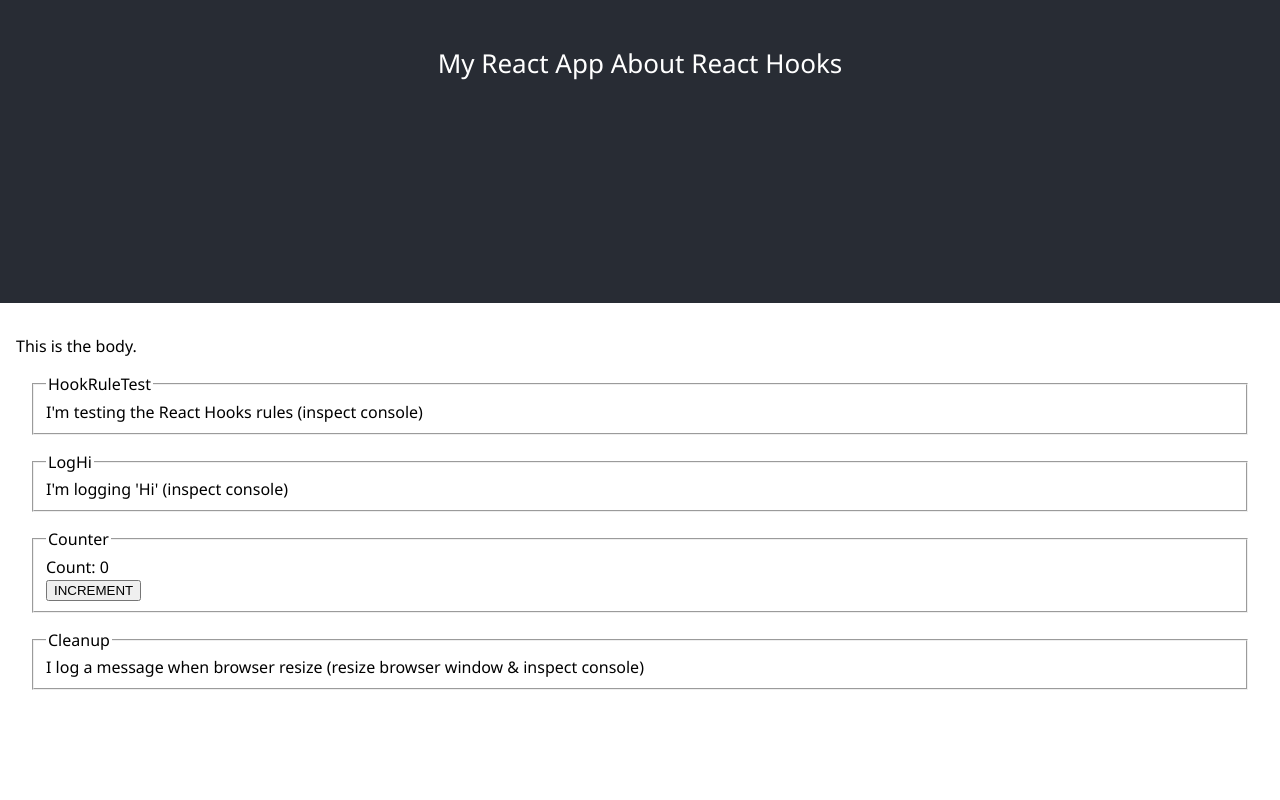
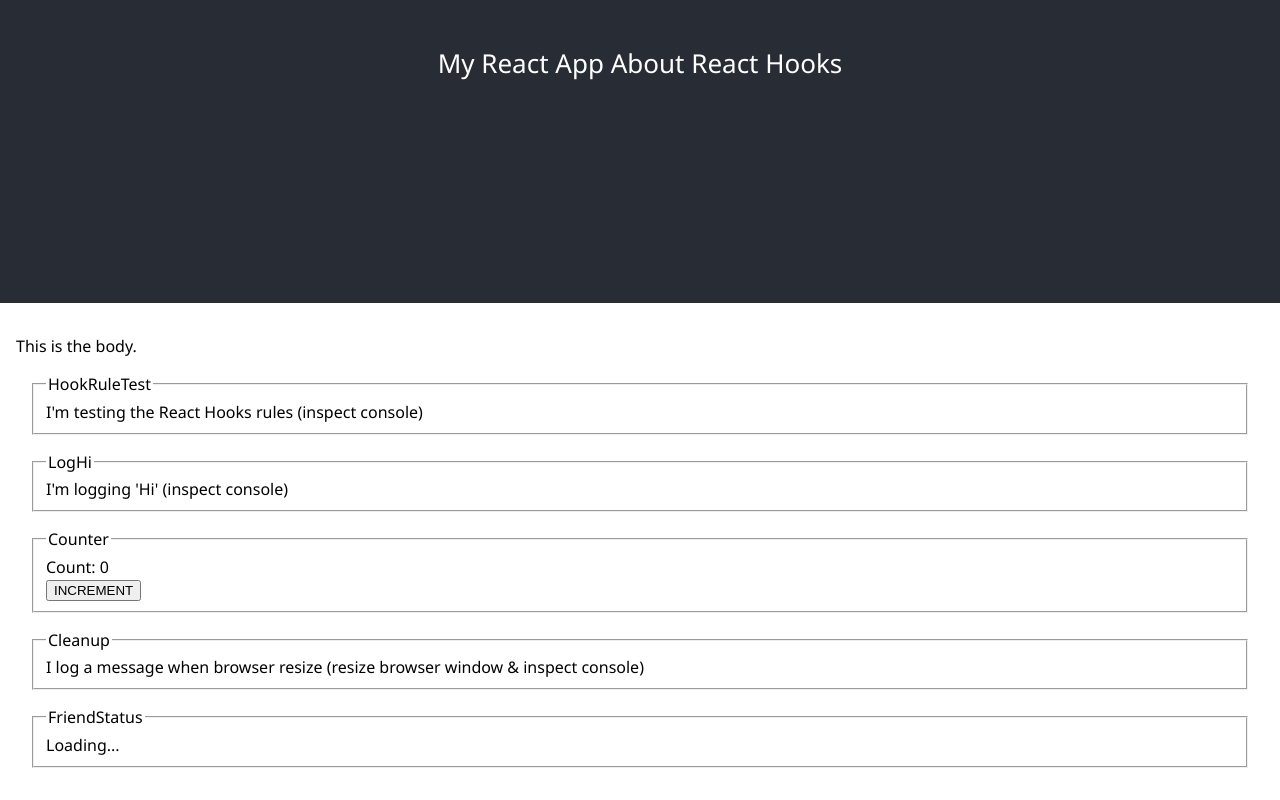
Before and after one commit to Shlomo-Moller/hooks, a React (Create React App) app: page / in a window 1280 px wide. Shown: the part 497-1297 px from the top of the page. Before the commit the page ends 1219 px from the top, so only its background shows below. Built offline with nearby package versions, Linux system fonts and the light colour scheme; the HTML template or start-up script is replaced by a standard one.

Commit message:
Set App to use FriendStatus

```diff
--- a/src/App.js
+++ b/src/App.js
@@ -5,6 +5,8 @@ import Fieldset from './components/Fieldset'
 import LogHi from './components/useEffectExamples/LogHi'
 import Counter from './components/useEffectExamples/Counter'
 import Cleanup from './components/useEffectExamples/Cleanup'
+import FriendStatus from './components/useEffectExamples/friendStatus/FriendStatus'
+import { friend } from './components/useEffectExamples/friendStatus/util'
 
 const App = () => {
   return (
@@ -15,10 +17,11 @@ const App = () => {
       </header>
       <div className='App-body'>
         <p>This is the body.</p>
-        <Fieldset legend='HookRuleTest'><HookRuleTest /></Fieldset>
-        <Fieldset legend='LogHi'       ><LogHi        /></Fieldset>
-        <Fieldset legend='Counter'     ><Counter      /></Fieldset>
-        <Fieldset legend='Cleanup'     ><Cleanup      /></Fieldset>
+        <Fieldset legend='HookRuleTest'><HookRuleTest                 /></Fieldset>
+        <Fieldset legend='LogHi'       ><LogHi                        /></Fieldset>
+        <Fieldset legend='Counter'     ><Counter                      /></Fieldset>
+        <Fieldset legend='Cleanup'     ><Cleanup                      /></Fieldset>
+        <Fieldset legend='FriendStatus'><FriendStatus friend={friend} /></Fieldset>
       </div>
     </div>
   )
```
